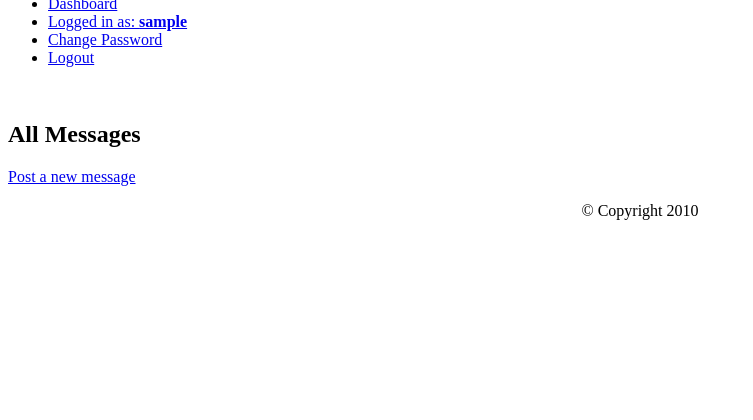
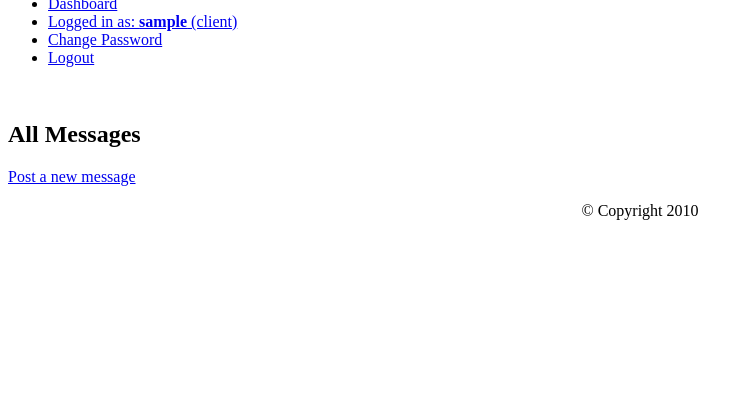
Before and after one commit to wenbert/clientarea, a Django app: page /message/dashboard in a window 1280 px wide. Shown: the part 333-753 px from the top of the page, without its empty margins (0-753 px from the left). Run offline with Django 3.2, Linux system fonts and the light colour scheme; the visitor is signed in with stand-in values (Sample User, id 1); parts of the project's set-up code (start-up, migrations or seed data) failed here and were passed over; some libraries are stand-ins or nearby versions.

Commit message:
added is_client field to userprofiles. closed messaging to clients

```diff
--- a/accounts/models.py
+++ b/accounts/models.py
@@ -8,6 +8,7 @@ import os,sys
 
 class UserProfile(models.Model):
     user = models.OneToOneField(User, unique=True)
+    is_client = models.BooleanField(default=1, help_text="If a user is marked as a client, the user will not have access to Messages, etc.")
     #firstname       = models.CharField(max_length=250, verbose_name="First Name",blank=True, null=True)
     #lastname        = models.CharField(max_length=250, verbose_name="Last Name",blank=True, null=True)
     #email           = models.EmailField(verbose_name="Email",blank=True, null=True)
--- a/message/views.py
+++ b/message/views.py
@@ -33,6 +33,11 @@ def allmessages(request):
 
 
 def post_message(request, groupid):
+
+    """ do not show a message to a client"""
+    if request.user.userprofile.is_client:
+        return render_to_response('404.html')
+
     path = settings.APPLICATION_STORAGE
     data = {}
     success = False
@@ -164,6 +169,10 @@ def view(request, messageid):
     View a message.
     """
 
+    """ do not show a message to a client"""
+    if request.user.userprofile.is_client:
+        return render_to_response('404.html')
+
     error = None
     """
     not really an error but from the ?error=1
@@ -237,6 +246,10 @@ def by_group(request, groupid):
     data = {}
     success = False
 
+    """ do not show a message to a client"""
+    if request.user.userprofile.is_client:
+        return render_to_response('404.html')
+
     #check if user is member of group
     custgroup = Group.objects.get(id=groupid)
     if custgroup not in request.user.groups.all():
@@ -267,6 +280,10 @@ def by_category(request,groupid ,categoryid):
     """
     data = {}
     success = False
+
+    """ do not show a message to a client"""
+    if request.user.userprofile.is_client:
+        return render_to_response('404.html')
 
     #check if user is member of group
     custgroup = Group.objects.get(id=groupid)
@@ -320,6 +337,10 @@ def mark_message_unread(request):
     success = False
     error = None
 
+    """ do not show a message to a client"""
+    if request.user.userprofile.is_client:
+        return render_to_response('404.html')
+
     if request.method == 'POST':
         form = CommentIdForm(request.POST)
         if form.is_valid():
--- a/templates/base.html
+++ b/templates/base.html
@@ -36,7 +36,12 @@
                 <ul>
                 {% if user.is_authenticated %}
                     <li><a href="/">Dashboard</a></li>
-                    <li><a href="/profiles/{{user.username}}">Logged in as: <b>{{ user.username }}</b></a></li>
+                    <li>
+                        <a href="/profiles/{{user.username}}">Logged in as: <b>{{ user.username }}</b>
+                        {%if user.userprofile.is_client%}
+                        (client)
+                        {%endif%}
+                        </a> </li>
                     <li><a href="/accounts/password/change">Change Password</a></li>
                     <li><a href="/accounts/logout">Logout</a></li>
                 {% else %}
--- a/templates/home/browse_files.html
+++ b/templates/home/browse_files.html
@@ -1,6 +1,7 @@
 {% extends "base.html" %}
 {% block content %}
 
+{% if not user.userprofile.is_client %}
 <div class="span-24 last">
     <a href="/message/post_message/{{groupid}}">Post a message in this group.</a>
 </div>
@@ -9,6 +10,9 @@
     <h2><span class="grey">Current Directory:</span> <b>{{current_directory}}</b></h2>
     <a href="/message/post_message">Upload a file to this directory.</a>
 </div>
+{%else%}
+<div class="span-24 last">&nbsp;</div>
+{% endif %}
 
 <div class="span-24 last">
     <div class="cornerBox">
```
Also changed, not shown: templates/home/home.html (+8 -2 lines).
